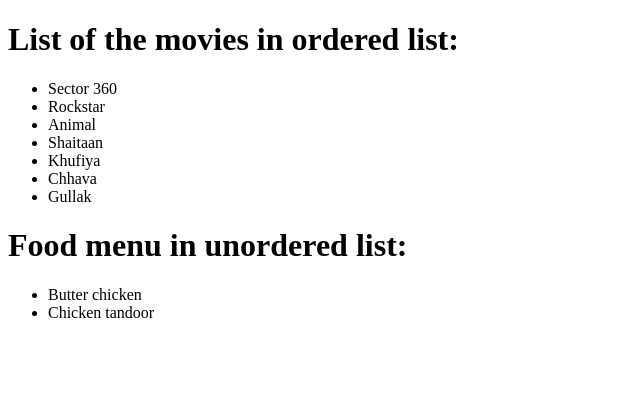
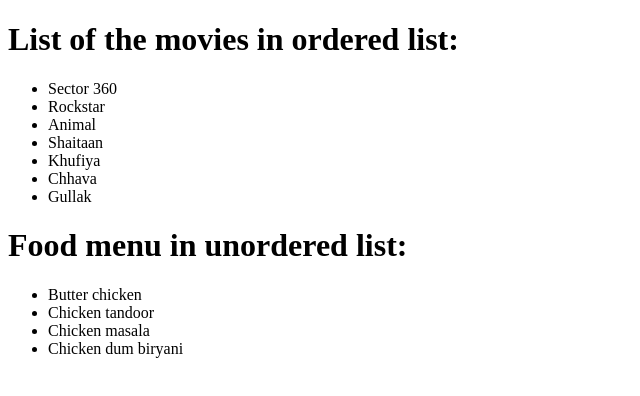
Before and after one commit to Shreyachavan02/Assignment-9, a plain HTML site: page index.html in a window 1280 px wide. Shown: the whole page, without its empty margins (0-640 px from the left). Drawn offline with Linux system fonts and the light colour scheme.

Commit message:
more point added in the list

```diff
--- a/index.html
+++ b/index.html
@@ -18,6 +18,8 @@
     <ul type="disc">
         <li>Butter chicken</li>
         <li>Chicken tandoor</li>
+        <li>Chicken masala</li>
+        <li>Chicken dum biryani</li>
     </ul>
 </body>
 </html>
```
